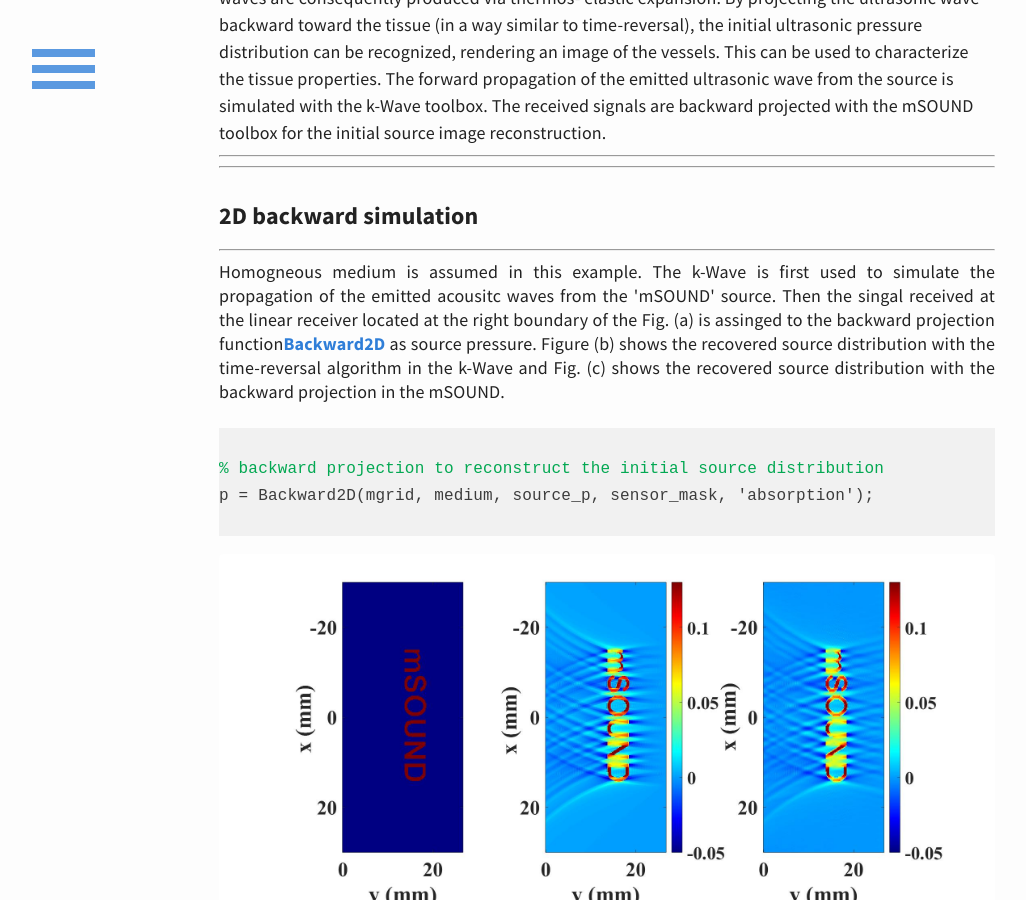
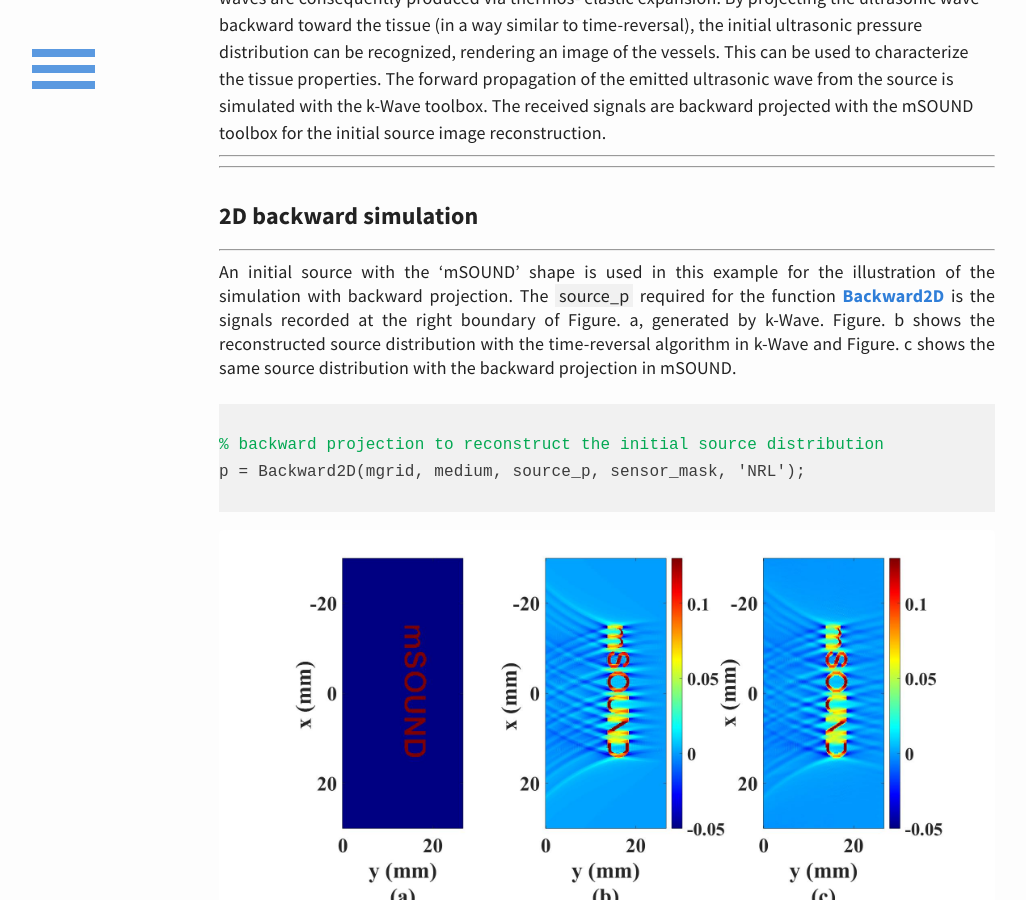
Before and after one commit to m-SOUND/mSOUND, a Jekyll site: the page built from _posts/2019-07-24-Backward_TMDM.html, in a window 1280 px wide and 900 px high, scrolled down 427 px. Shown: the whole window, without its empty margins (33-1059 px from the left). Built offline with Jekyll 4.4.1, drawn with Linux system fonts in a browser that asks for light colours.

Commit message:
Update 2019-07-24-Backward_TMDM.html

```diff
--- a/_posts/2019-07-24-Backward_TMDM.html
+++ b/_posts/2019-07-24-Backward_TMDM.html
@@ -20,15 +20,15 @@ image reconstruction.
 <h6>2D backward simulation</h6>
 <hr>
 <p>
-Homogneous medium is assumed in this example. The k-Wave is first used to simulate the propagation of the emitted acousitc waves from
-the 'mSOUND' source. Then the singal received at the linear receiver located at the right boundary of the Fig. (a) is assinged
-to the backward projection function<a href="/mSOUND/function.html#Backward2D">Backward2D</a> as source pressure. Figure (b) shows the recovered source distribution
-with the time-reversal algorithm in the k-Wave and Fig. (c) shows the recovered source distribution with the backward projection
-in the mSOUND.
+An initial source with the ‘mSOUND’ shape is used in this example for the illustration of the simulation with backward projection.
+The <span style="background-color:#f1f1f1">source_p</span>
+required for the function <a href="/mSOUND/function.html#Backward2D">Backward2D</a> is the signals recorded at the right boundary
+of Figure. a, generated by k-Wave. Figure. b shows the reconstructed source distribution with the time-reversal algorithm in k-Wave and
+Figure. c shows the same source distribution with the backward projection in mSOUND.
 <pre>
 <code>
 <font color="#03a852">% backward projection to reconstruct the initial source distribution</font>
-p = Backward2D(mgrid, medium, source_p, sensor_mask, 'absorption');
+p = Backward2D(mgrid, medium, source_p, sensor_mask, 'NRL');
 </code>
 </pre>
 <img src="/mSOUND/img/backward_logo.jpg" alt="backward projection example">
```
